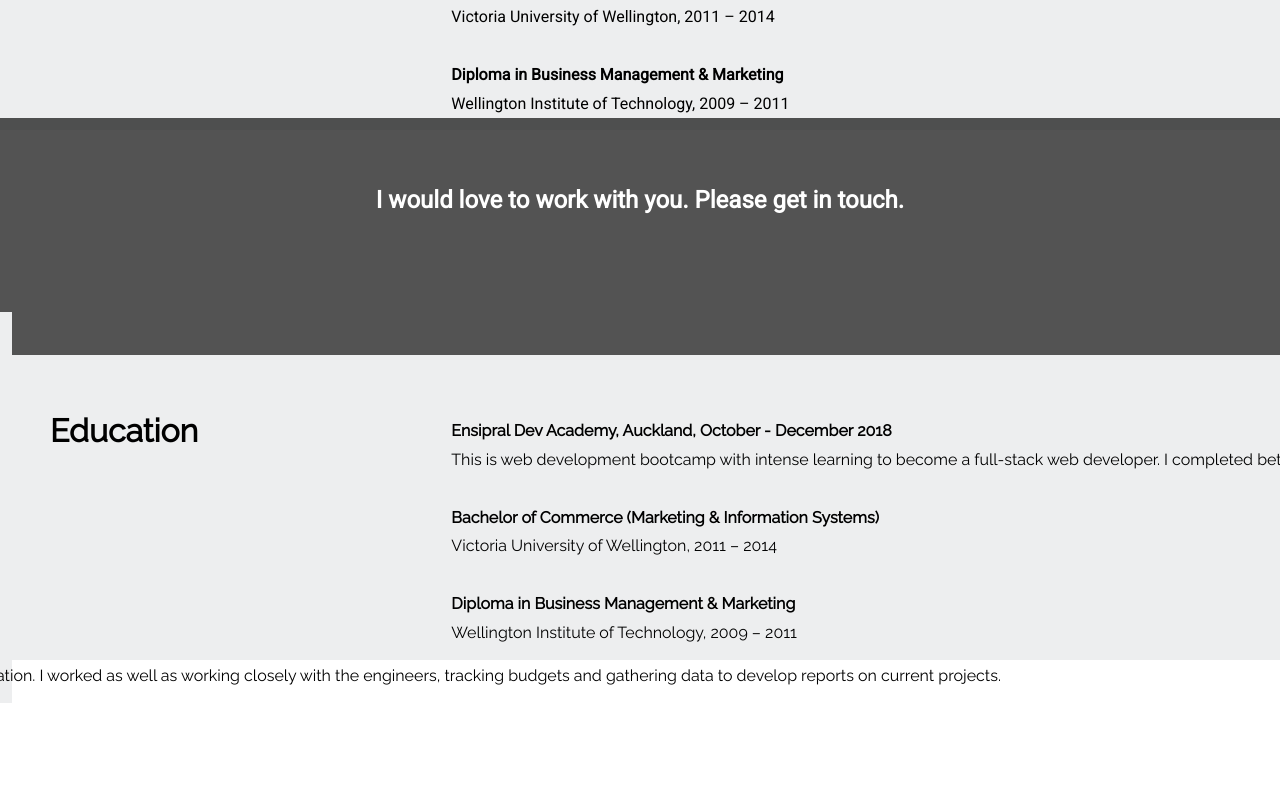
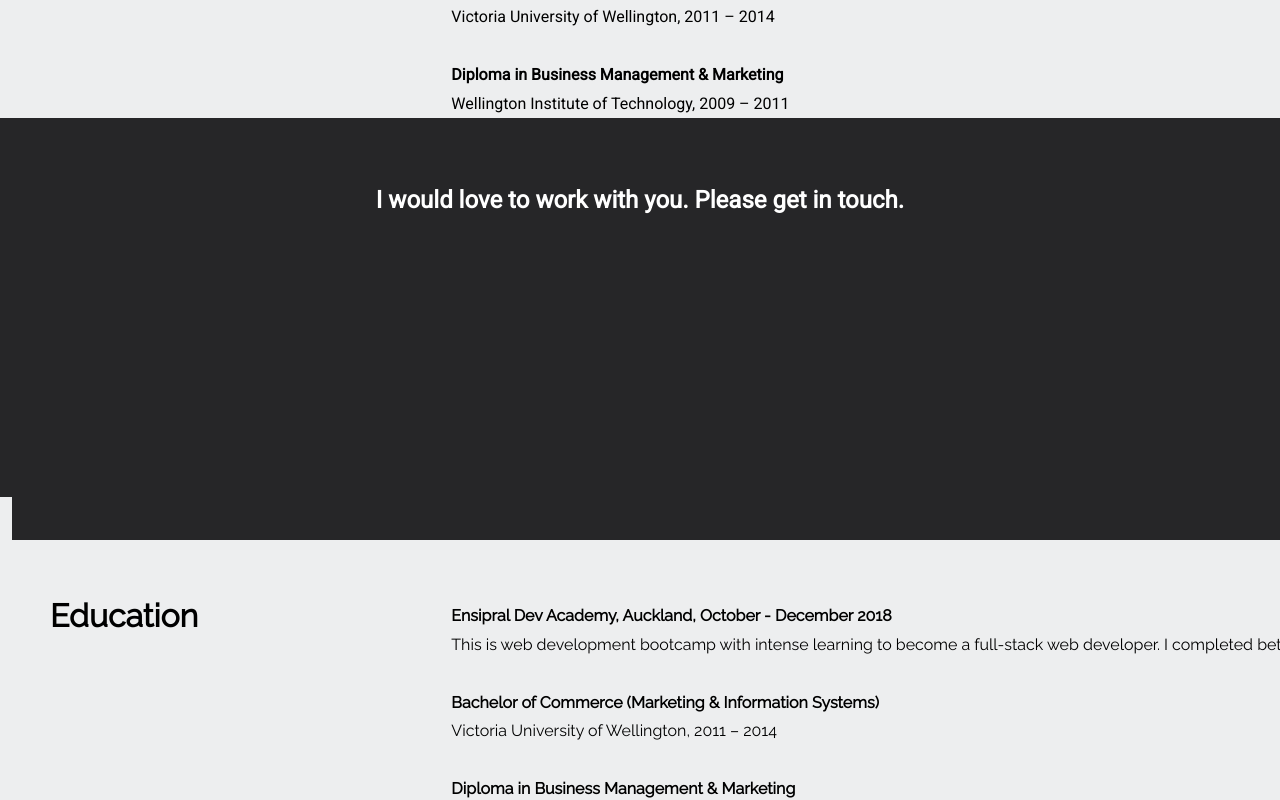
Before and after one commit to AmboMaya/Maya-Portfolio, a React app: page / in a window 1280 px wide. Shown: the part 2886-3686 px from the top of the page. Built offline with nearby package versions, Linux system fonts and the light colour scheme.

Commit message:
modified styling to differentiate with reusable component's original styling

```diff
--- a/src/components/Navigation/Footer/Footer.css
+++ b/src/components/Navigation/Footer/Footer.css
@@ -1,5 +1,10 @@
-.Footer {
+.Footer > a {
   background-color: rgba(26,26,26,.75);
   height: 450px;
   text-align: center;
 }
+
+.Footer {
+  background-color: #262628;
+  color: #ffffff;
+}
```
